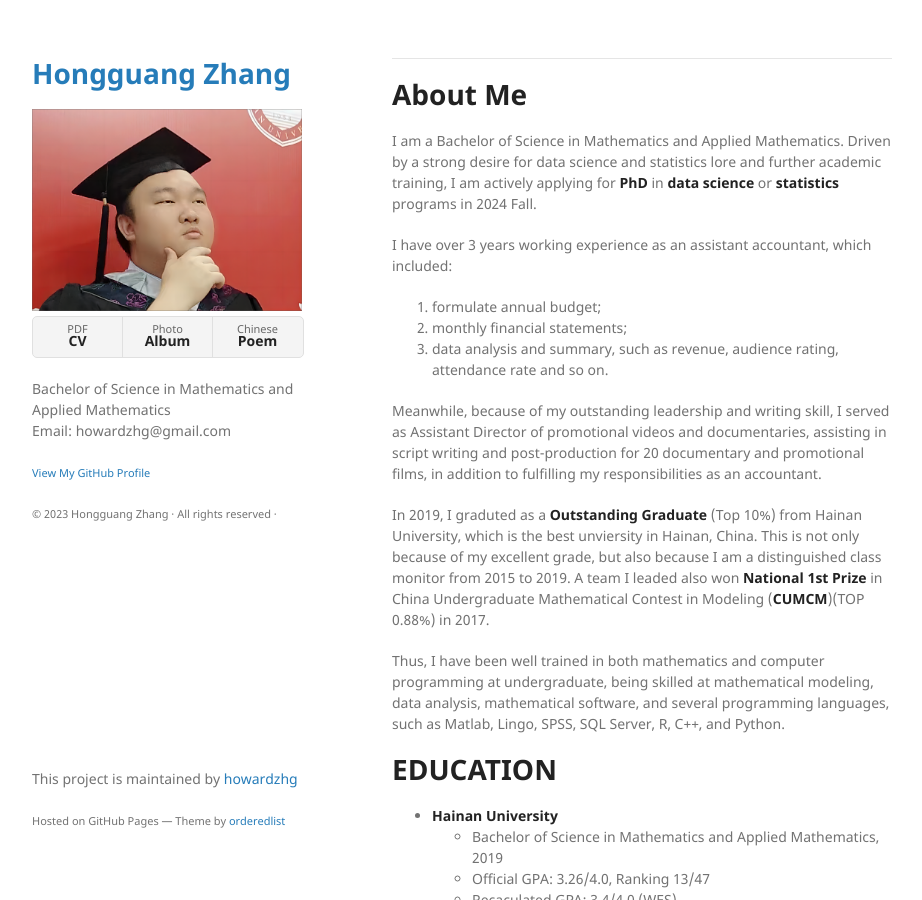
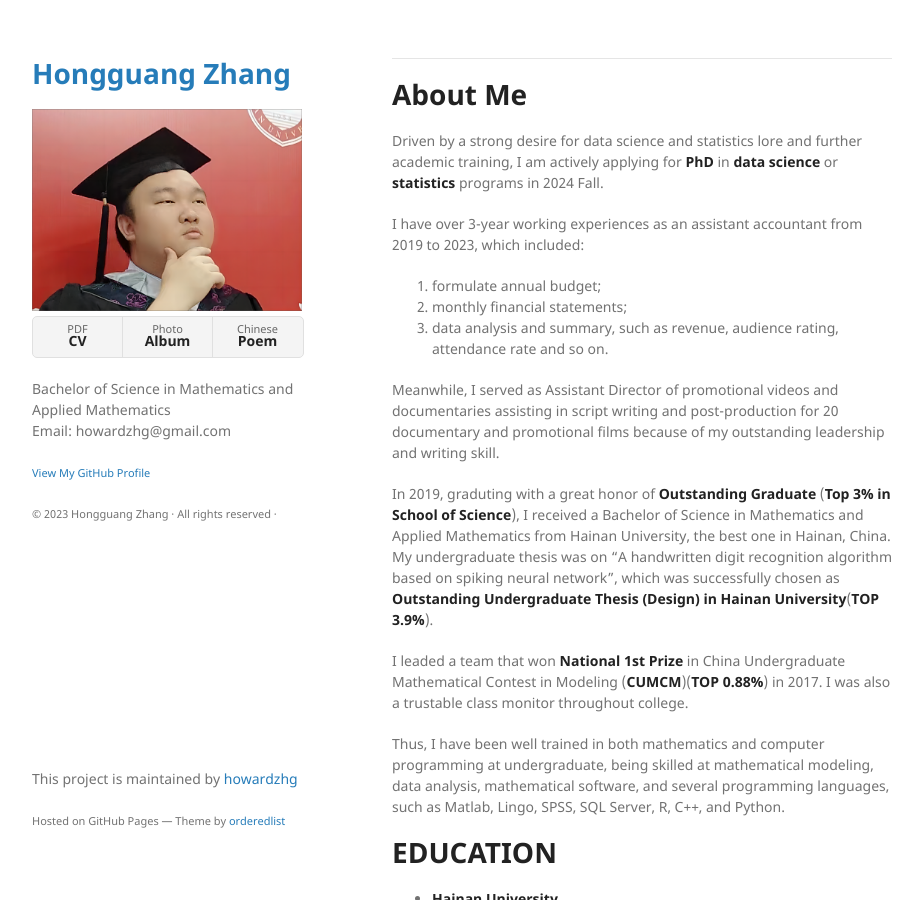
Before and after one commit to howardzhg/howardzhg, a Jekyll site: the page built from index.md, in a window 1280 px wide and 900 px high. Shown: the whole window, without its empty margins (178-1100 px from the left). Built offline with Jekyll 4.4.1, drawn with Linux system fonts in a browser that asks for light colours.

Commit message:
Ver2.2
About Me Updated

```diff
--- a/index.md
+++ b/index.md
@@ -6,16 +6,18 @@ layout: default
 
 # About Me
 
-I am a Bachelor of Science in Mathematics and Applied Mathematics. Driven by a strong desire for data science and statistics lore and further academic training, I am actively applying for **PhD** in **data science** or **statistics** programs in 2024 Fall.
+Driven by a strong desire for data science and statistics lore and further academic training, I am actively applying for **PhD** in **data science** or **statistics** programs in 2024 Fall.
 
-I have over 3 years working experience as an assistant accountant, which included:
+I have over 3-year working experiences as an assistant accountant from 2019 to 2023, which included:
 1. formulate annual budget;
 2. monthly financial statements;
 3. data analysis and summary, such as revenue, audience rating, attendance rate and so on.
 
-Meanwhile, because of my outstanding leadership and writing skill, I served as Assistant Director of promotional videos and documentaries, assisting in script writing and post-production for 20 documentary and promotional films, in addition to fulfilling my responsibilities as an accountant.
+Meanwhile, I served as Assistant Director of promotional videos and documentaries assisting in script writing and post-production for 20 documentary and promotional films because of my outstanding leadership and writing skill.
 
-In 2019, I graduted as a **Outstanding Graduate** (Top 10%) from Hainan University, which is the best unviersity in Hainan, China. This is not only because of my excellent grade, but also because I am a distinguished class monitor from 2015 to 2019. A team I leaded also won **National 1st Prize** in China Undergraduate Mathematical Contest in Modeling (**CUMCM**)(TOP 0.88%) in 2017.
+In 2019, graduting with a great honor of **Outstanding Graduate** (**Top 3% in School of Science**), I received a Bachelor of Science in Mathematics and Applied Mathematics from Hainan University, the best one in Hainan, China. My undergraduate thesis was on "A handwritten digit recognition algorithm based on spiking neural network", which was successfully chosen as **Outstanding Undergraduate Thesis (Design) in Hainan University**(**TOP 3.9%**).
+
+I leaded a team that won **National 1st Prize** in China Undergraduate Mathematical Contest in Modeling (**CUMCM**)(**TOP 0.88%**) in 2017. I was also a trustable class monitor throughout college.
 
 Thus, I have been well trained in both mathematics and computer programming at undergraduate, being skilled at mathematical modeling, data analysis, mathematical software, and several programming languages, such as Matlab, Lingo, SPSS, SQL Server, R, C++, and Python.
 
```
